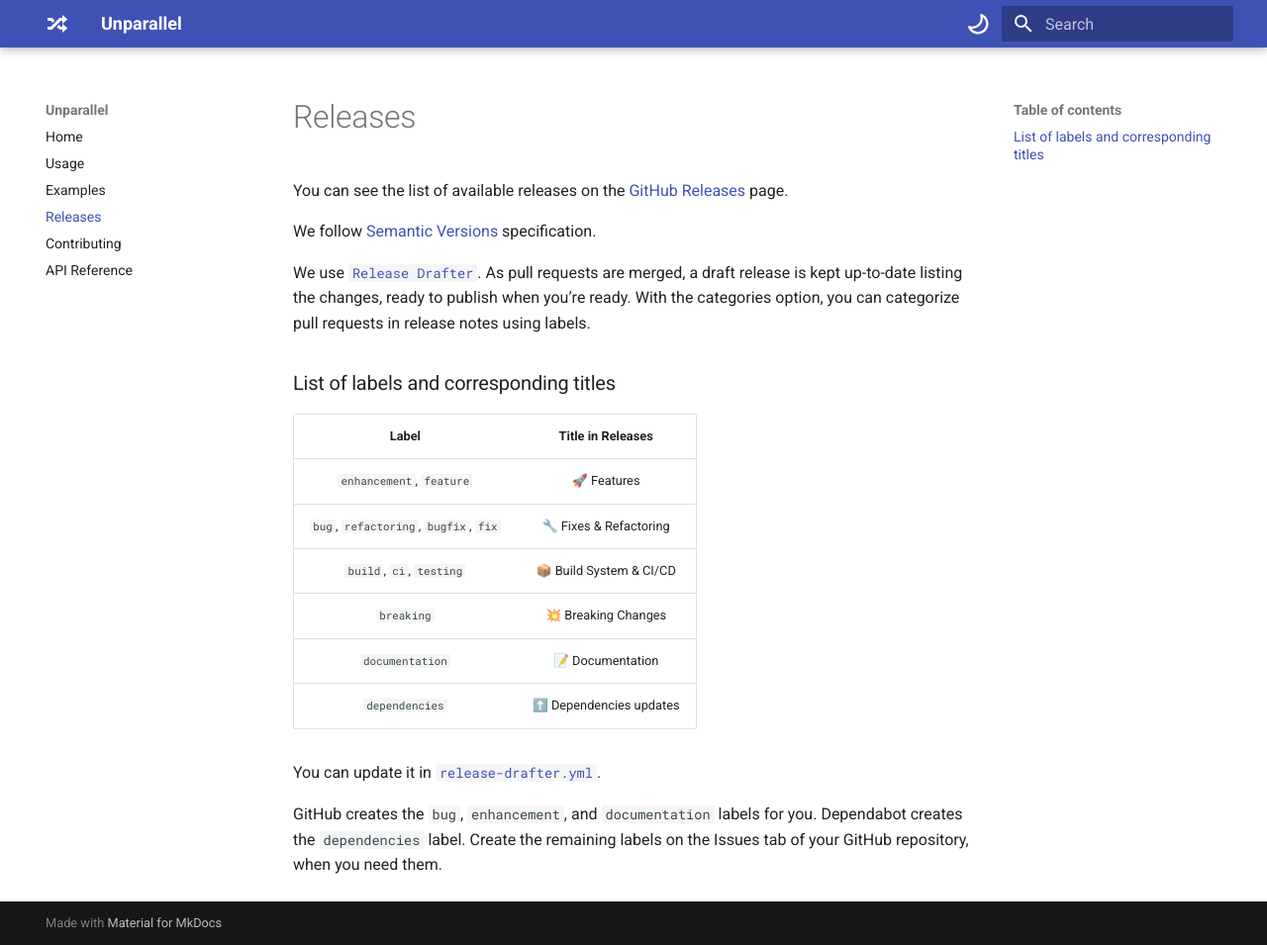
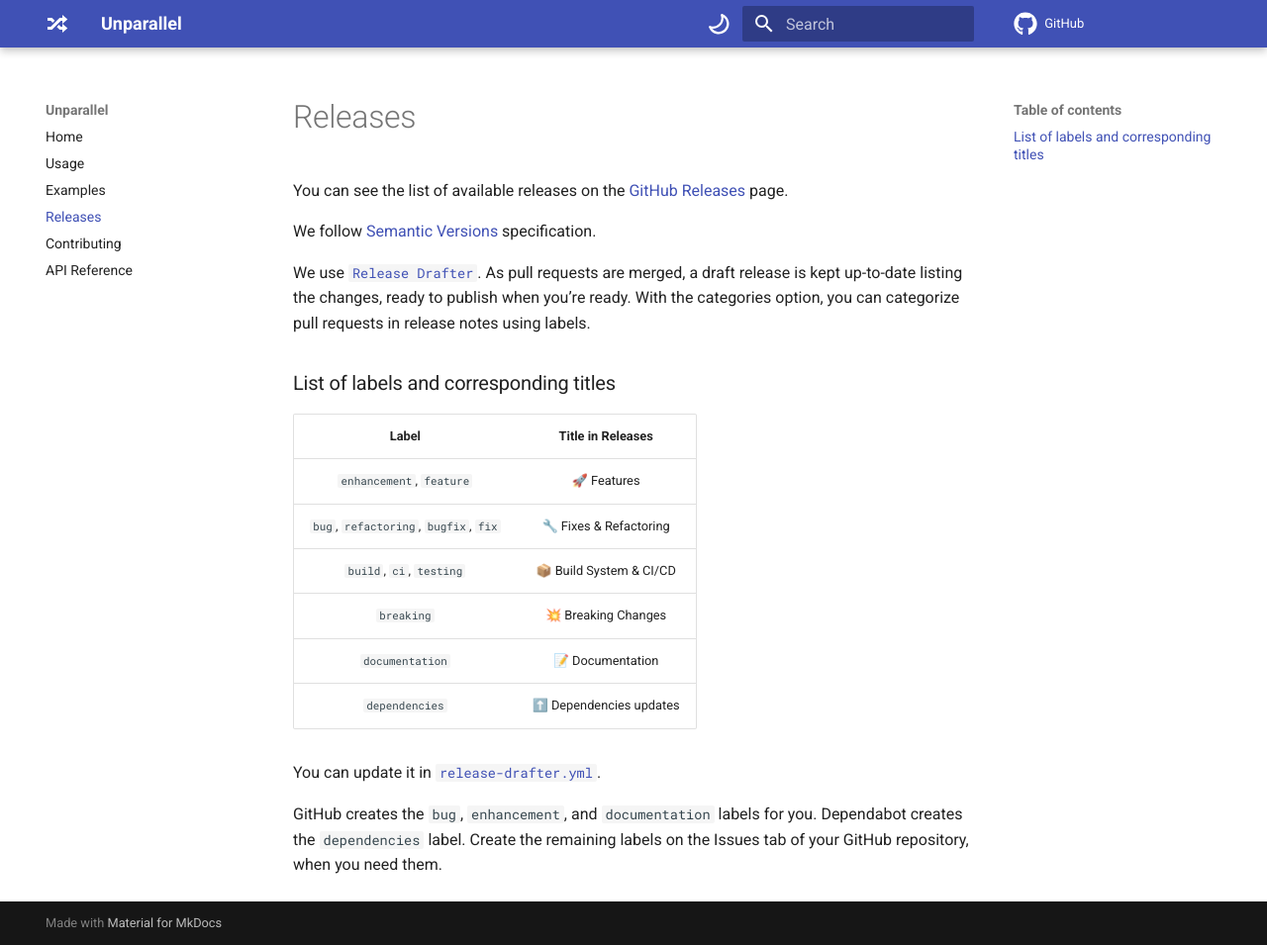
Before and after one commit to RafaelWO/unparallel, an MkDocs documentation site: the page built from docs/releases.md, in a window 1280 px wide and 955 px high. Shown: the whole window at 99% size. Built offline with MkDocs 1.6.1 and Material for MkDocs 9.7.7, drawn with Linux system fonts in a browser that asks for light colours; comment, search, counter and statistics services are not loaded; the version menu is left out.

Commit message:
Update mkdocs.yml: Add repo_url and icon

```diff
--- a/mkdocs.yml
+++ b/mkdocs.yml
@@ -1,5 +1,6 @@
 site_name: Unparallel
 site_url: https://rafaelwo.github.io/unparallel/
+repo_url: https://github.com/RafaelWO/unparallel
 nav:
   - Home: index.md
   - Usage: usage.md
@@ -11,6 +12,7 @@ theme:
   name: material
   icon:
     logo: material/shuffle-variant
+    repo: fontawesome/brands/github
   features:
     - content.code.copy
   palette:
```
